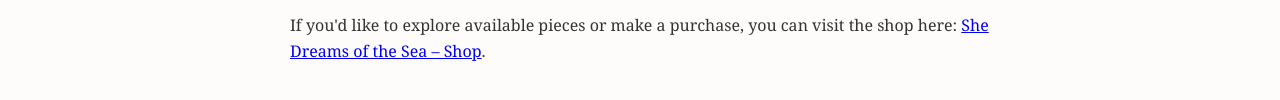
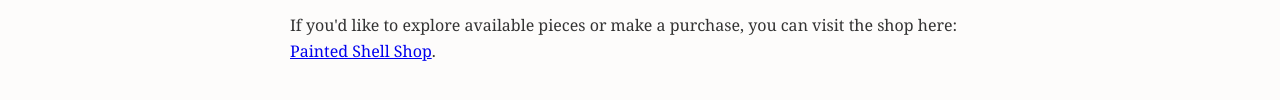
Before and after one commit to platty123456/aboutsally, a plain HTML site: page index.html in a window 1280 px wide. Shown: the part 564-664 px from the top of the page. Drawn offline with Linux system fonts and the light colour scheme.

Commit message:
Update index.html

```diff
--- a/index.html
+++ b/index.html
@@ -28,7 +28,7 @@
   <p>Sally’s work has caught the eye of small blog features, handmade marketplaces, and shell collectors who value quality craftsmanship and design with meaning.</p>
 
   <p>If you'd like to explore available pieces or make a purchase, you can visit the shop here:
-    <a href="https://shedreamsofthesea.com/shop/" target="_blank" rel="noopener">She Dreams of the Sea – Shop</a>.
+    <a href="https://shedreamsofthesea.com/shop/" target="_blank" rel="noopener">Painted Shell Shop</a>.
   </p>
 </main>
 
```
